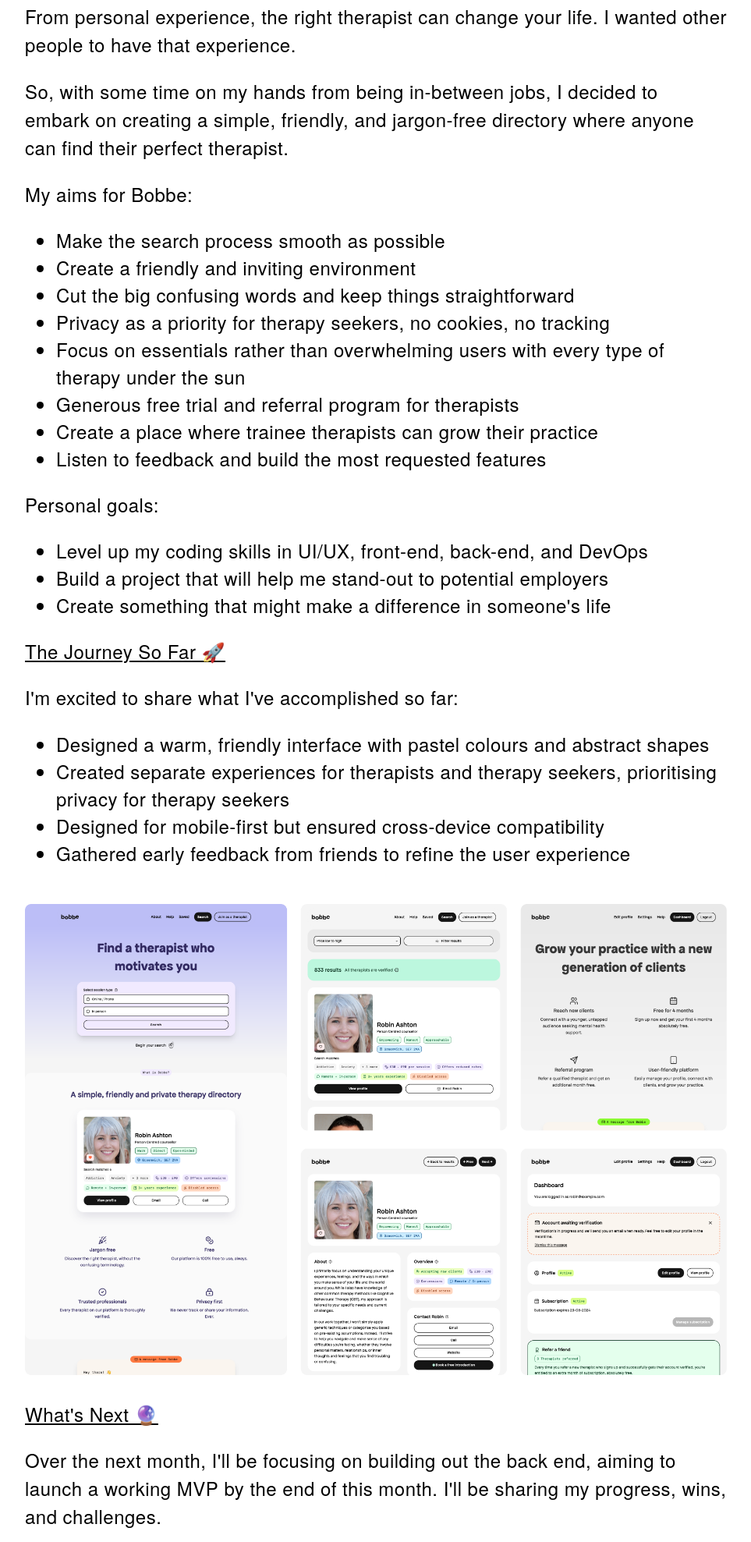
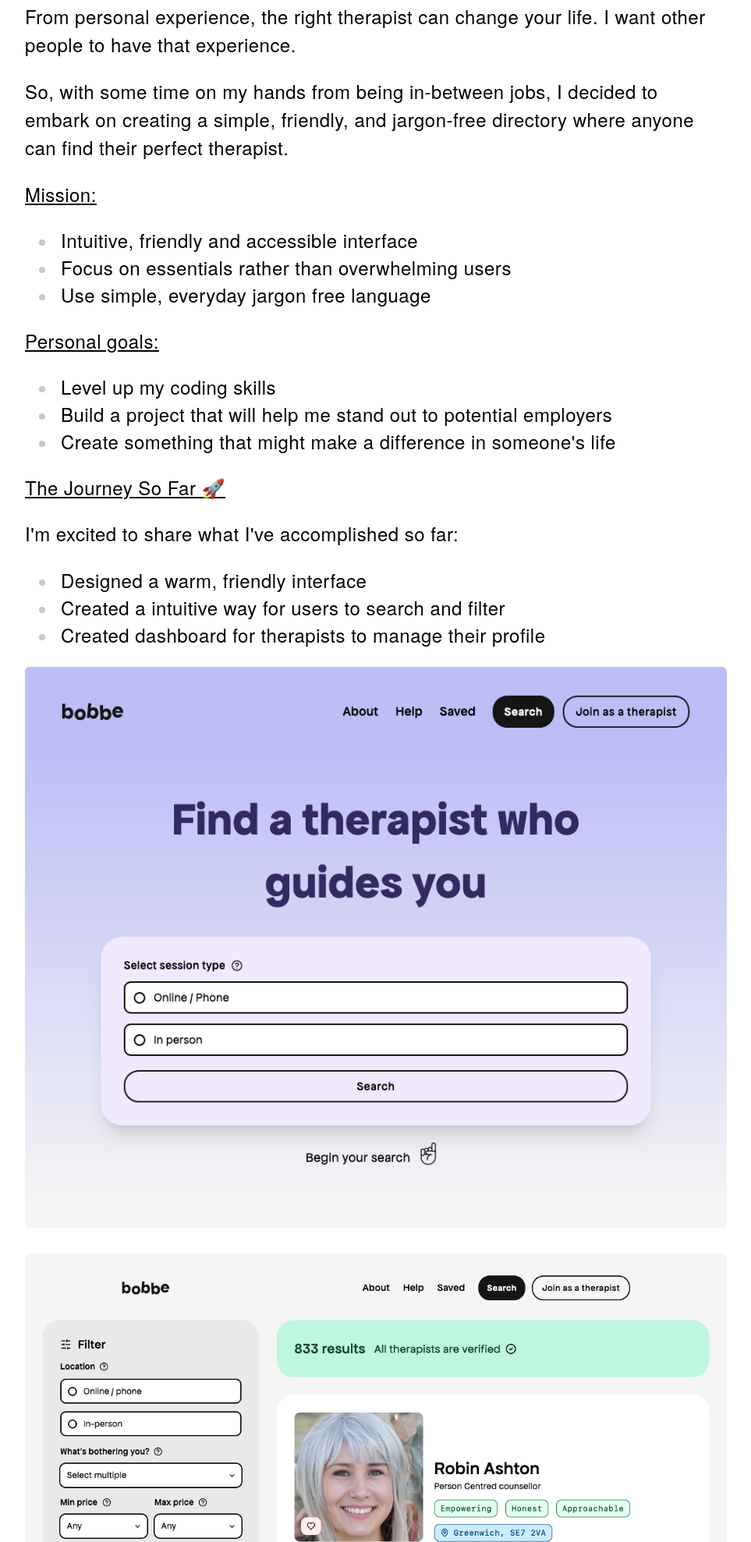
Before and after one commit to cemalokten/blog, an Eleventy site: page content/blog/creating-a-jargon-free-therapy-directory/index.md in a window 1280 px wide. Shown: the part 316-2293 px from the top of the page at 78% size, without its empty margins (158-1121 px from the left). Built offline with nearby package versions, Linux system fonts and the light colour scheme; Eleventy itself is replaced by a stand-in of ours; files that its build step writes are made by us from their sources; files whose address does not match are found by name; a web font is replaced by a local one.

Commit message:
update: blog post

```diff
--- a/content/blog/creating-a-jargon-free-therapy-directory/index.md
+++ b/content/blog/creating-a-jargon-free-therapy-directory/index.md
@@ -6,45 +6,40 @@ I'm excited to share a project I've been working on. It's called Bobbe, and it's
 
 It all started when a few friends mentioned their struggles with finding a therapist. After some research I realised that existing directories, while comprehensive, can be overwhelming and complex, especially when you're not feeling great.
 
-From personal experience, the right therapist can change your life. I wanted other people to have that experience.
+From personal experience, the right therapist can change your life. I want other people to have that experience.
 
 So, with some time on my hands from being in-between jobs, I decided to embark on creating a simple, friendly, and jargon-free directory where anyone can find their perfect therapist.
 
-### My aims for Bobbe:
+## Mission:
 
-- Make the search process smooth as possible
-- Create a friendly and inviting environment
-- Cut the big confusing words and keep things straightforward
-- Privacy as a priority for therapy seekers, no cookies, no tracking
-- Focus on essentials rather than overwhelming users with every type of therapy under the sun
-- Generous free trial and referral program for therapists
-- Create a place where trainee therapists can grow their practice
-- Listen to feedback and build the most requested features
+- Intuitive, friendly and accessible interface
+- Focus on essentials rather than overwhelming users
+- Use simple, everyday jargon free language
 
-### Personal goals:
+## Personal goals:
 
-- Level up my coding skills in UI/UX, front-end, back-end, and DevOps
-- Build a project that will help me stand-out to potential employers
+- Level up my coding skills
+- Build a project that will help me stand out to potential employers
 - Create something that might make a difference in someone's life
 
 ## The Journey So Far 🚀
 
 I'm excited to share what I've accomplished so far:
 
-- Designed a warm, friendly interface with pastel colours and abstract shapes
-- Created separate experiences for therapists and therapy seekers, prioritising privacy for therapy seekers
-- Designed for mobile-first but ensured cross-device compatibility
-- Gathered early feedback from friends to refine the user experience
+- Designed a warm, friendly interface
+- Created a intuitive way for users to search and filter
+- Created dashboard for therapists to manage their profile
 
-{% image "./images/bobbe1.png", "Image of terminal modal editor" %}
+{% image "./images/bobbe-landing-page.png", "Bobbe therapy WIP landing page" %}
+{% image "./images/bobbe-search-results.png", "Bobbe therapy WIP landing page" %}
 
 ## What's Next 🔮
 
-Over the next month, I'll be focusing on building out the back end, aiming to launch a working MVP by the end of this month. I'll be sharing my progress, wins, and challenges.
+Over the next month, I'll be focusing on building out the back-end, aiming to launch a working MVP by the end of this month. I'll be sharing my progress, wins, and challenges.
 
-If you're curious to see how Bobbe is shaping up, feel free to have a look at the work-in-progress front end [here](https://bobbe.fly.dev/)! Keep in mind that it's still a work in progress.
+If you're curious to see how Bobbe is shaping up, feel free to have a look at the early work-in-progress front end [here](https://bobbe.fly.dev/)!
 
-If you have any thoughts, feedback, or just want to chat, don't hesitate to get in touch!
+ What do you think? Would you find Bobbe useful, or do you think its a terrible idea? How can I make it better? I'm all ears and would really appreciate your feedback!
 
 ## The Joys of Building from Scratch
 
@@ -52,17 +47,23 @@ You might be wondering why I didn't just take the easy route and use a pre-built
 
 ## Why is it called Bobbe?
 
+<p style="margin-bottom: 0;">
 My dog Bobby has been a great companion over the last few years and got me through some tough times, so Bobbe is named after Bobby. My hope is that Bobbe can be a similar companion to those seeking a therapist.
+</p>
+
+<div style="width:300px; margin-bottom: 0.8rem;">
+{% image "./images/bobby-dog-2.png", "Bobby dog"  %}
+</div>
 
 ## The Tech Stack
 
 - Remix for developer experience, simple design pattern, ability to fetch data directly in the component, and improved SEO
 
 ### Front-end
-- Tailwind CSS combined with CVA for styling (so good!!)
+- Tailwind CSS combined with CVA for styling (so good!)
 - ShadUI for solid accessible components which I customised
 
-### Backend and database
+### Back-end and database
 - Zod for form validation
 - Supabase or Pocketbase to manage DB/Auth (undecided)
 - Faker.js for populating the database with sensible dummy data
--- a/public/css/index.css
+++ b/public/css/index.css
@@ -1,4 +1,4 @@
-/n* Defaults */ @font-face {
+@font-face {
   font-family: "helveticaneue";
   font-weight: normal;
   src: url("/public/fonts/helveticaneue.woff2") format("woff2");
@@ -109,7 +109,7 @@ img {
   width: 100%;
   height: auto;
   border-radius: 0.25em;
-  padding: 1rem 0 0 0;
+  margin: 1rem 0 0 0;
 }
 
 figure {
@@ -479,3 +479,12 @@ main header footer {
 .section {
   border-top: 1px solid var(--color-gray-90);
 }
+
+li {
+  padding-left: 0.25rem;
+}
+
+li::marker {
+  color: #c9c9c9;
+  font-size: 0.85em;
+}
```
Also changed, not shown: _includes/layouts/post.njk (+4 -4 lines), content/blog/creating-a-jargon-free-therapy-directory/images/bobbe-landing-page.png (added), content/blog/creating-a-jargon-free-therapy-directory/images/bobbe-search-results.png (added), content/blog/creating-a-jargon-free-therapy-directory/images/bobbe1.png (deleted), content/blog/creating-a-jargon-free-therapy-directory/images/bobbe2.png (deleted), content/blog/creating-a-jargon-free-therapy-directory/images/bobbe3.png (deleted), content/blog/creating-a-jargon-free-therapy-directory/images/bobbe4.png (deleted), content/blog/creating-a-jargon-free-therapy-directory/images/bobbe5.png (deleted), content/blog/creating-a-jargon-free-therapy-directory/images/bobby-dog-2.png (added), content/blog/creating-a-jargon-free-therapy-directory/images/bobby-dog.png (added).
